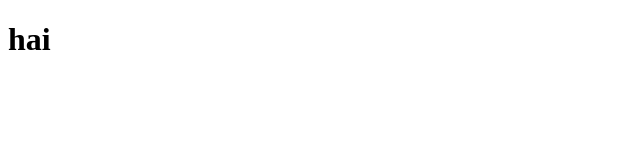
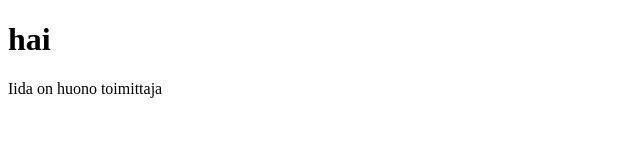
Before and after one commit to iitaa/Pomediantoimittajat, a plain HTML site: page index.html in a window 1280 px wide. Shown: the whole page, without its empty margins (0-640 px from the left). Drawn offline with Linux system fonts and the light colour scheme.

Commit message:
iidan uutiset

```diff
--- a/index.html
+++ b/index.html
@@ -8,5 +8,6 @@
 </head>
 <body>
 <h1>hai</h1>
+<p>Iida on huono toimittaja</p>
 </body>
 </html>
```
